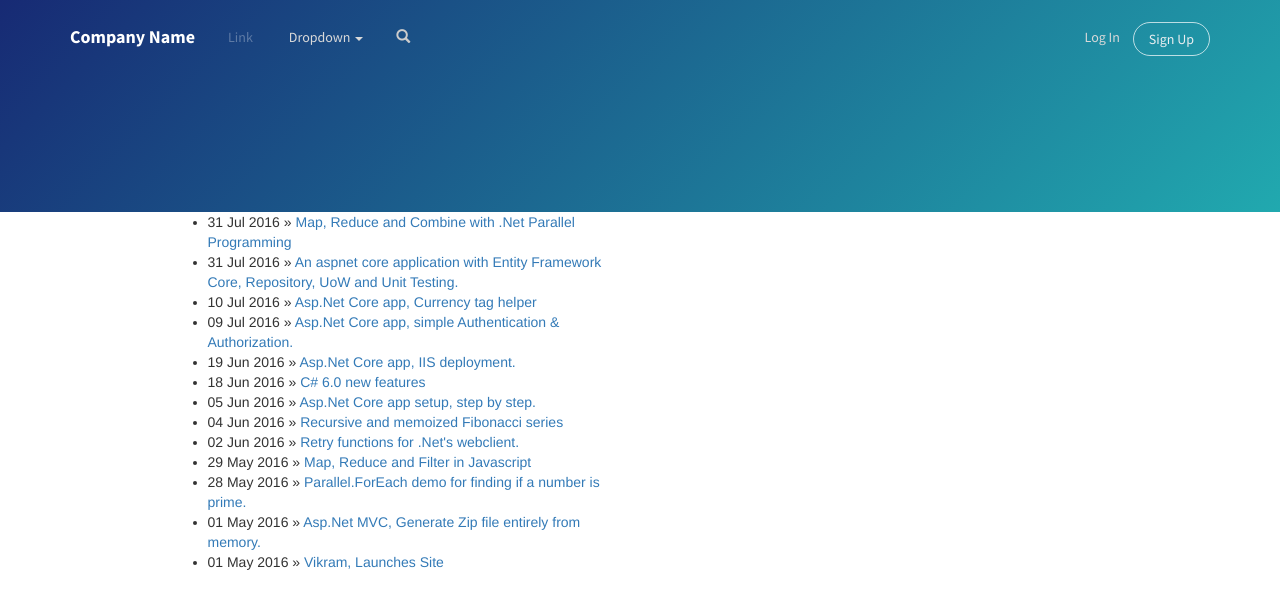
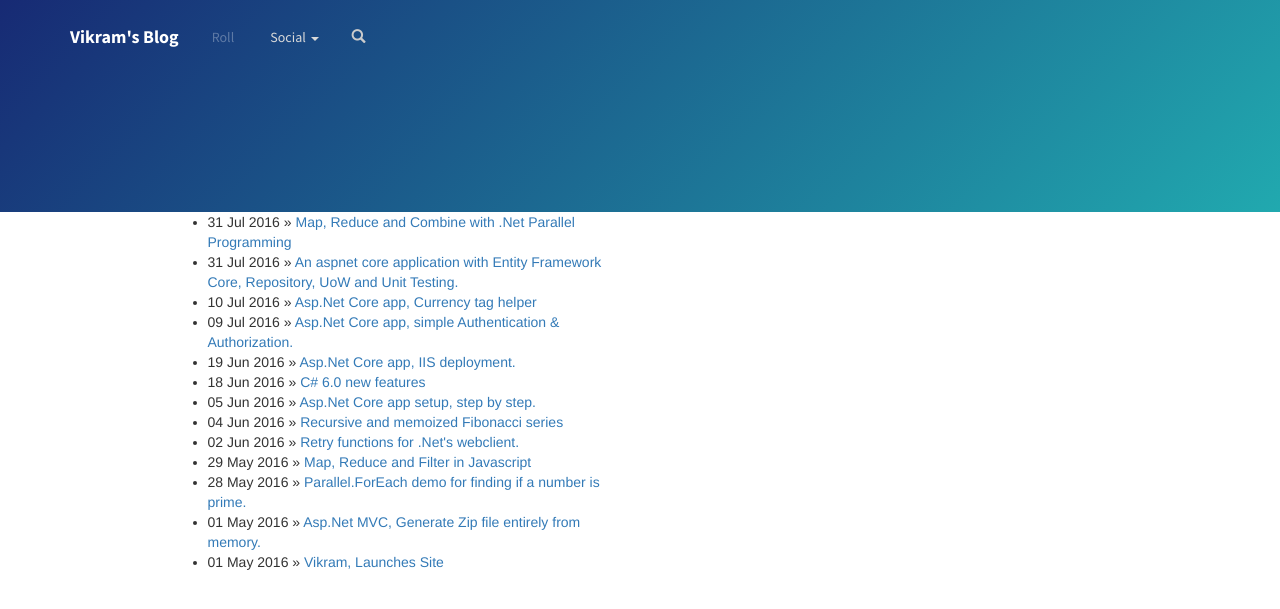
Before and after one commit to srirangamv/srirangamv.github.io, a Jekyll site: the page built from index.html, in a window 1280 px wide. Shown: the top 609 px of the page. Built offline with Jekyll 4.4.1, drawn with Linux system fonts in a browser that asks for light colours; nearby versions of some CDN libraries; the list of posts is cut into pages by our own code.

Commit message:
changed menu.

```diff
--- a/_layouts/default.html
+++ b/_layouts/default.html
@@ -14,17 +14,17 @@
         <div class="header-blue">
             <nav class="navbar navbar-default navigation-clean-search">
                 <div class="container">
-                    <div class="navbar-header"><a class="navbar-brand navbar-link" href="#">Company Name</a>
+                    <div class="navbar-header"><a class="navbar-brand navbar-link" href="/">Vikram's Blog</a>
                         <button class="navbar-toggle collapsed" data-toggle="collapse" data-target="#navcol-1"><span class="sr-only">Toggle navigation</span><span class="icon-bar"></span><span class="icon-bar"></span><span class="icon-bar"></span></button>
                     </div>
                     <div class="collapse navbar-collapse" id="navcol-1">
                         <ul class="nav navbar-nav">
-                            <li class="active" role="presentation"><a href="#">Link</a></li>
-                            <li class="dropdown"><a class="dropdown-toggle" data-toggle="dropdown" aria-expanded="false" href="#">Dropdown <span class="caret"></span></a>
+                            <li class="active" role="presentation"><a href="/blog">Roll</a></li>
+                            <li class="dropdown"><a class="dropdown-toggle" data-toggle="dropdown" aria-expanded="false" href="#">Social <span class="caret"></span></a>
                                 <ul class="dropdown-menu" role="menu">
-                                    <li role="presentation"><a href="#">First Item</a></li>
-                                    <li role="presentation"><a href="#">Second Item</a></li>
-                                    <li role="presentation"><a href="#">Third Item</a></li>
+                                    <li role="presentation"><a href="http://twitter.com/vwtt">Twiiter</a></li>
+                                    <li role="presentation"><a href="https://www.instagram.com/vsrirangam/">Instagram</a></li>
+                                    <li role="presentation"><a href="https://in.linkedin.com/in/vikramsrirangam">Linkedin</a></li>
                                 </ul>
                             </li>
                         </ul>
@@ -34,7 +34,7 @@
                                 <input class="form-control search-field" type="search" name="search" id="search-field">
                             </div>
                         </form>
-                        <p class="navbar-text navbar-right"><a class="navbar-link login" href="#">Log In</a> <a class="btn btn-default action-button" role="button" href="#">Sign Up</a></p>
+                        <!--<p class="navbar-text navbar-right"><a class="navbar-link login" href="#">Log In</a> <a class="btn btn-default action-button" role="button" href="#">Sign Up</a></p>-->
                     </div>
                 </div>
             </nav>
```
